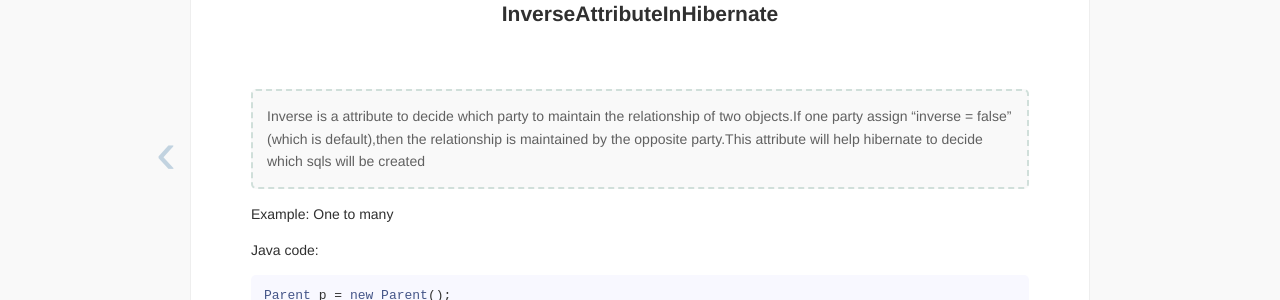
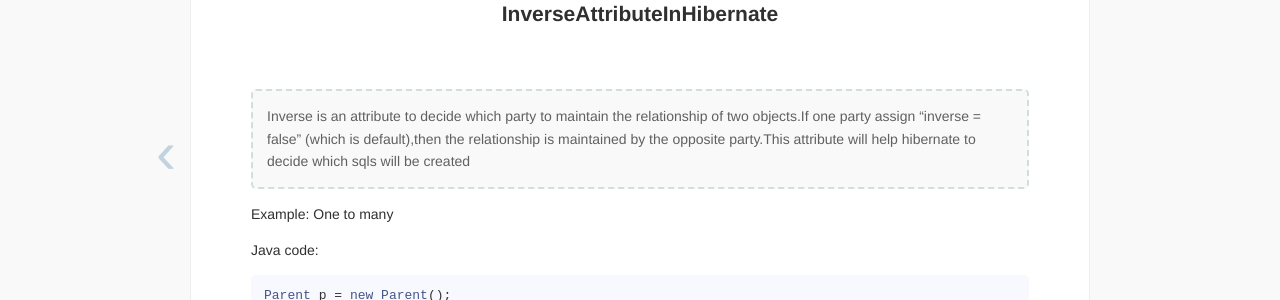
Before and after one commit to xule1991/xule1991.github.io, a Jekyll site: the page built from _posts/2014-10-15-InverseAttributeInHibernate.md, in a window 1280 px wide. Shown: the part 307-607 px from the top of the page. Built offline with Jekyll 4.4.1, drawn with Linux system fonts in a browser that asks for light colours; Markdown is read by kramdown in place of the engine named in the settings; comment, search, counter and statistics services are not loaded.

```diff
--- a/_posts/2014-10-15-InverseAttributeInHibernate.md
+++ b/_posts/2014-10-15-InverseAttributeInHibernate.md
@@ -4,7 +4,7 @@
 tags: [LeetCode]
 ---
 
-> Inverse is a attribute to decide which party to maintain the relationship of two objects.If one party assign
+> Inverse is an attribute to decide which party to maintain the relationship of two objects.If one party assign
 >"inverse = false" (which is default),then the relationship is maintained by the opposite party.This attribute
 >will help hibernate to decide which sqls will be created
 
```
